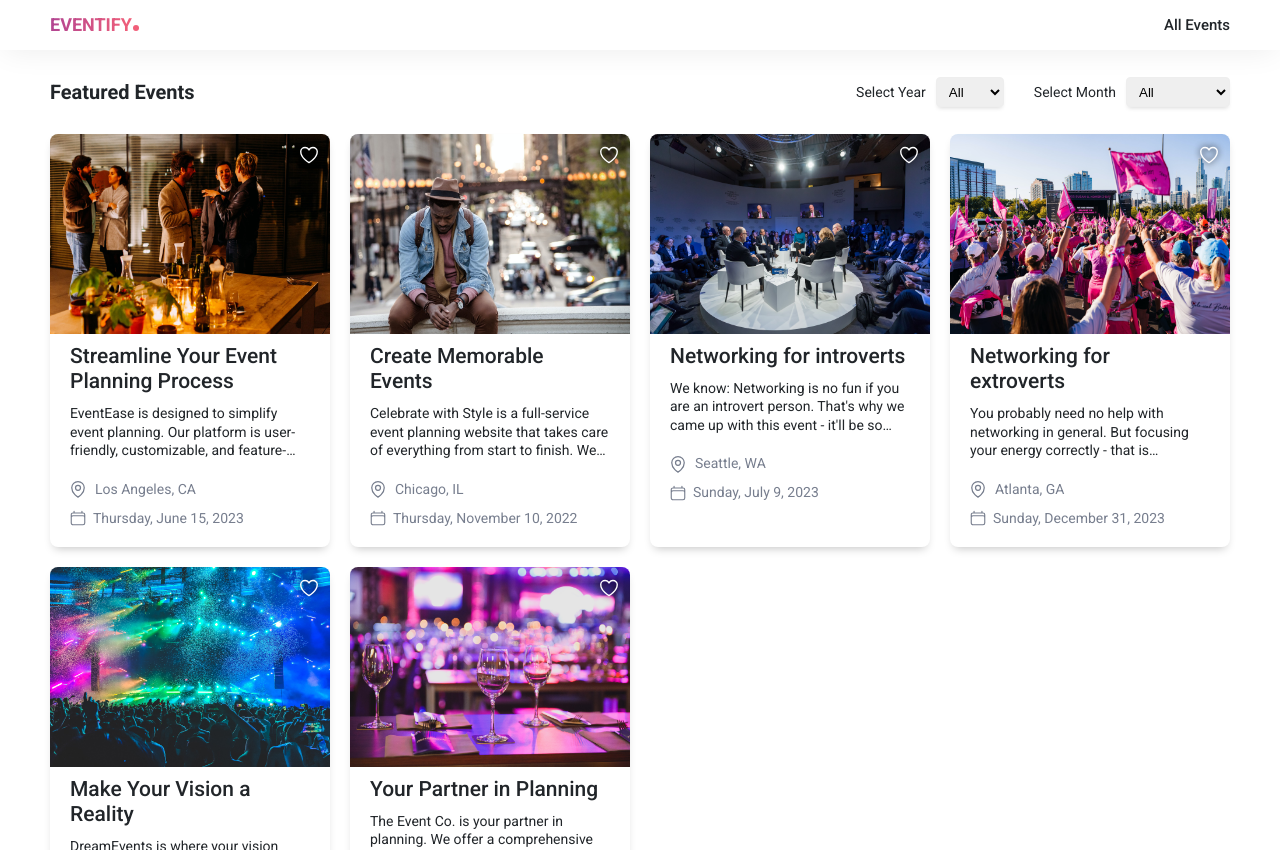
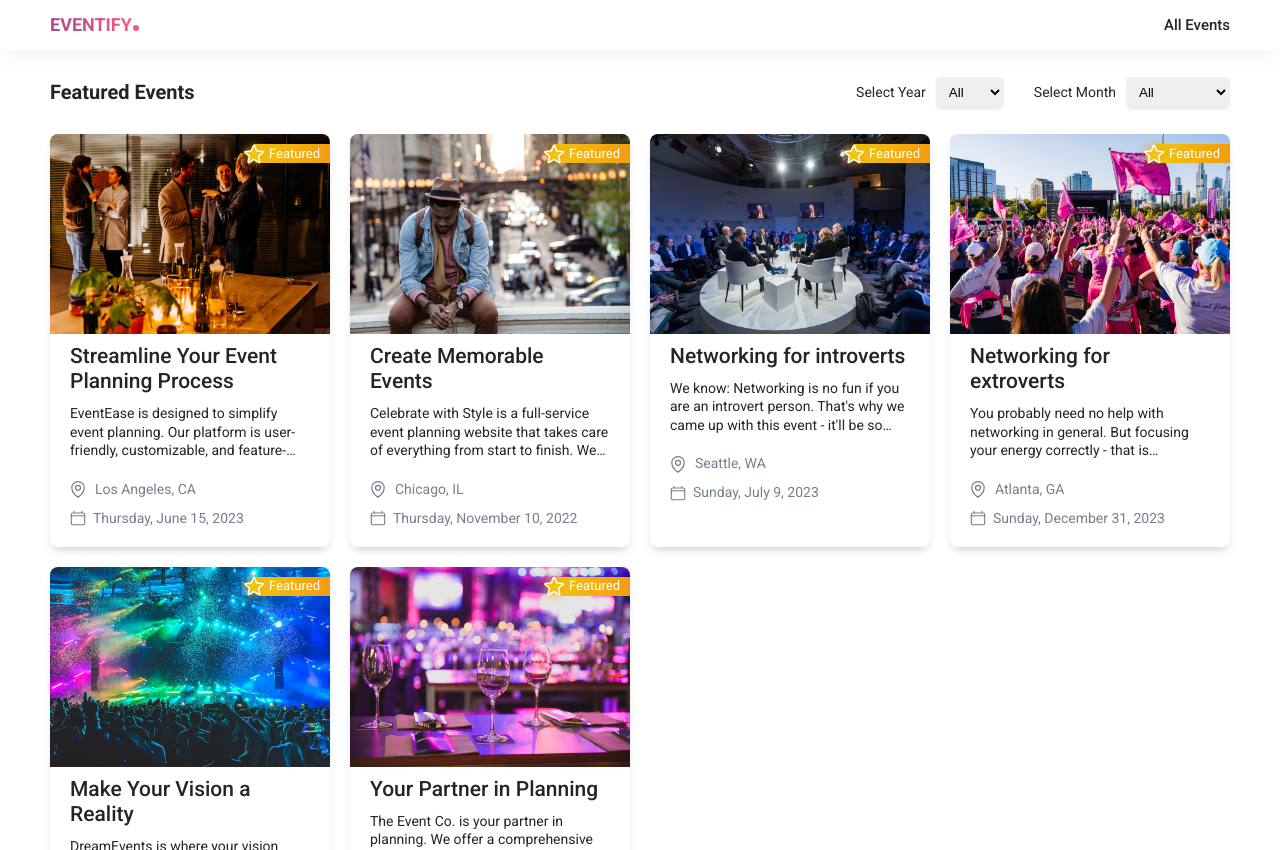
Before and after one commit to tkmpraveens/nextjs-learning, a Next.js app in the folder routing-playground/: page / in a window 1280 px wide. Built offline with nearby package versions, Linux system fonts and the light colour scheme.

Commit message:
Featured events has been added

```diff
--- a/routing-playground/components/event/list/event-card.js
+++ b/routing-playground/components/event/list/event-card.js
@@ -3,10 +3,9 @@ import Link from "next/link";
 import classes from "./event.module.scss";
 
 import { CalenderIcon } from "@/icons/calender";
-import { FavoriteIcon } from "@/icons/favorite";
+import { FeaturedIcon } from "@/icons/featured";
 import { LocationIcon } from "@/icons/location";
 
-import Button from "@/ui/button";
 import { formatDate } from "@/utils";
 
 const EventCard = (props) => {
@@ -15,11 +14,11 @@ const EventCard = (props) => {
 
   return (
     <li className={classes.event__card}>
-      <div className={classes.event__favorite}>
-        <Button>
-          <FavoriteIcon />
-        </Button>
-      </div>
+      {event.isFeatured && (
+        <div className={classes.event__featured}>
+          <FeaturedIcon /> Featured
+        </div>
+      )}
 
       <Link href={link}>
         <div className={classes.event__image}>
--- a/routing-playground/components/event/list/event.module.scss
+++ b/routing-playground/components/event/list/event.module.scss
@@ -58,15 +58,29 @@
     margin-top: 1rem;
     font-weight: 500;
   }
-  &__favorite {
+  &__featured {
+    display: flex;
     position: absolute;
-    right: 1rem;
+    height: 1.9rem;
     top: 1rem;
+    right: 0rem;
+    line-height: 1.8rem;
+    padding: 0 1rem 0 1.5rem;
+    font-size: 1.3rem;
+    align-items: center;
+    color: #fff;
+    background: #f39c12;
+    background: linear-gradient(to right, #f1c40f, #f39c12);
+    border-bottom-left-radius: 0.7rem;
 
     svg {
-      height: 2.2rem;
+      position: absolute;
+      height: 2.4rem;
+      left: 0;
+      transform: translate(-1.2rem, -0rem);
       color: #fff;
-      filter: drop-shadow(0 0 3px #000);
+      fill: #f1c40f;
+      filter: drop-shadow(0 0 5px #f39c12);
     }
   }
   &__desc {
--- a/routing-playground/data/event-list.js
+++ b/routing-playground/data/event-list.js
@@ -110,27 +110,11 @@ export const getFilteredEventList = (year, month) => {
       })
       .toLowerCase();
 
-    if (year === "all" && month === "all") {
-      console.log("All");
-      return true;
-    } else {
-      if (month === "all") {
-        console.log("month all");
-        return eventYear === year;
-      } else if (year === "all") {
-        console.log("year all", eventMonth, month, eventMonth === month);
-        return eventMonth === month;
-      } else {
-        console.log(
-          "year and month",
-          eventYear,
-          year,
-          eventMonth,
-          month,
-          eventYear === year && eventMonth === month
-        );
-        return eventYear === year && eventMonth === month;
-      }
+    if (year === "all" && month === "all") return true;
+    else {
+      if (month === "all") return eventYear === year;
+      else if (year === "all") return eventMonth === month;
+      else return eventYear === year && eventMonth === month;
     }
   });
 
--- a/routing-playground/icons/favorite.js
+++ /dev/null
@@ -1,18 +0,0 @@
-export const FavoriteIcon = () => {
-  return (
-    <svg
-      xmlns="http://www.w3.org/2000/svg"
-      fill="none"
-      viewBox="0 0 24 24"
-      strokeWidth={1.5}
-      stroke="currentColor"
-      className="w-6 h-6"
-    >
-      <path
-        strokeLinecap="round"
-        strokeLinejoin="round"
-        d="M21 8.25c0-2.485-2.099-4.5-4.688-4.5-1.935 0-3.597 1.126-4.312 2.733-.715-1.607-2.377-2.733-4.313-2.733C5.1 3.75 3 5.765 3 8.25c0 7.22 9 12 9 12s9-4.78 9-12z"
-      />
-    </svg>
-  );
-};
--- /dev/null
+++ b/routing-playground/icons/featured.js
@@ -0,0 +1,18 @@
+export const FeaturedIcon = () => {
+  return (
+    <svg
+      xmlns="http://www.w3.org/2000/svg"
+      fill="none"
+      viewBox="0 0 24 24"
+      stroke-width="1.5"
+      stroke="currentColor"
+      class="w-6 h-6"
+    >
+      <path
+        stroke-linecap="round"
+        stroke-linejoin="round"
+        d="M11.48 3.499a.562.562 0 011.04 0l2.125 5.111a.563.563 0 00.475.345l5.518.442c.499.04.701.663.321.988l-4.204 3.602a.563.563 0 00-.182.557l1.285 5.385a.562.562 0 01-.84.61l-4.725-2.885a.563.563 0 00-.586 0L6.982 20.54a.562.562 0 01-.84-.61l1.285-5.386a.562.562 0 00-.182-.557l-4.204-3.602a.563.563 0 01.321-.988l5.518-.442a.563.563 0 00.475-.345L11.48 3.5z"
+      />
+    </svg>
+  );
+};
--- a/routing-playground/next.config.js
+++ b/routing-playground/next.config.js
@@ -1,6 +1,6 @@
 /** @type {import('next').NextConfig} */
 const nextConfig = {
-  reactStrictMode: false,
+  reactStrictMode: true,
 };
 
 module.exports = nextConfig;
--- a/routing-playground/styles/reset.scss
+++ b/routing-playground/styles/reset.scss
@@ -16,8 +16,7 @@ body {
 }
 
 input,
-textarea,
-button {
+textarea {
   font-family: inherit;
 }
 
@@ -39,7 +38,6 @@ li {
   padding: 0;
   list-style-type: none;
 }
-a,
-button {
+a {
   all: unset;
 }
--- a/routing-playground/ui/button.js
+++ /dev/null
@@ -1,6 +0,0 @@
-const Button = (props) => {
-  const { children } = props;
-  return <button>{children}</button>;
-};
-
-export default Button;
```
